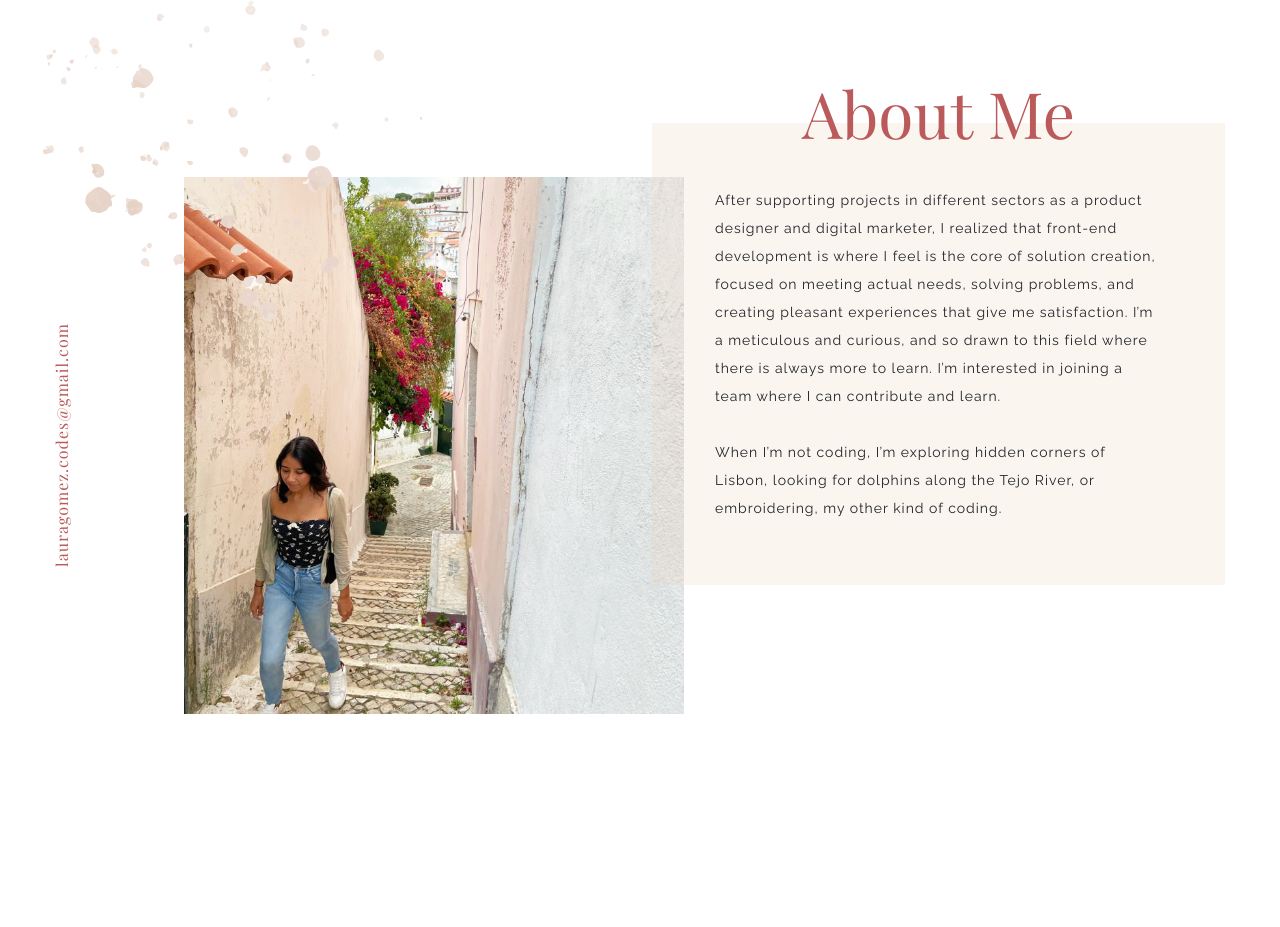
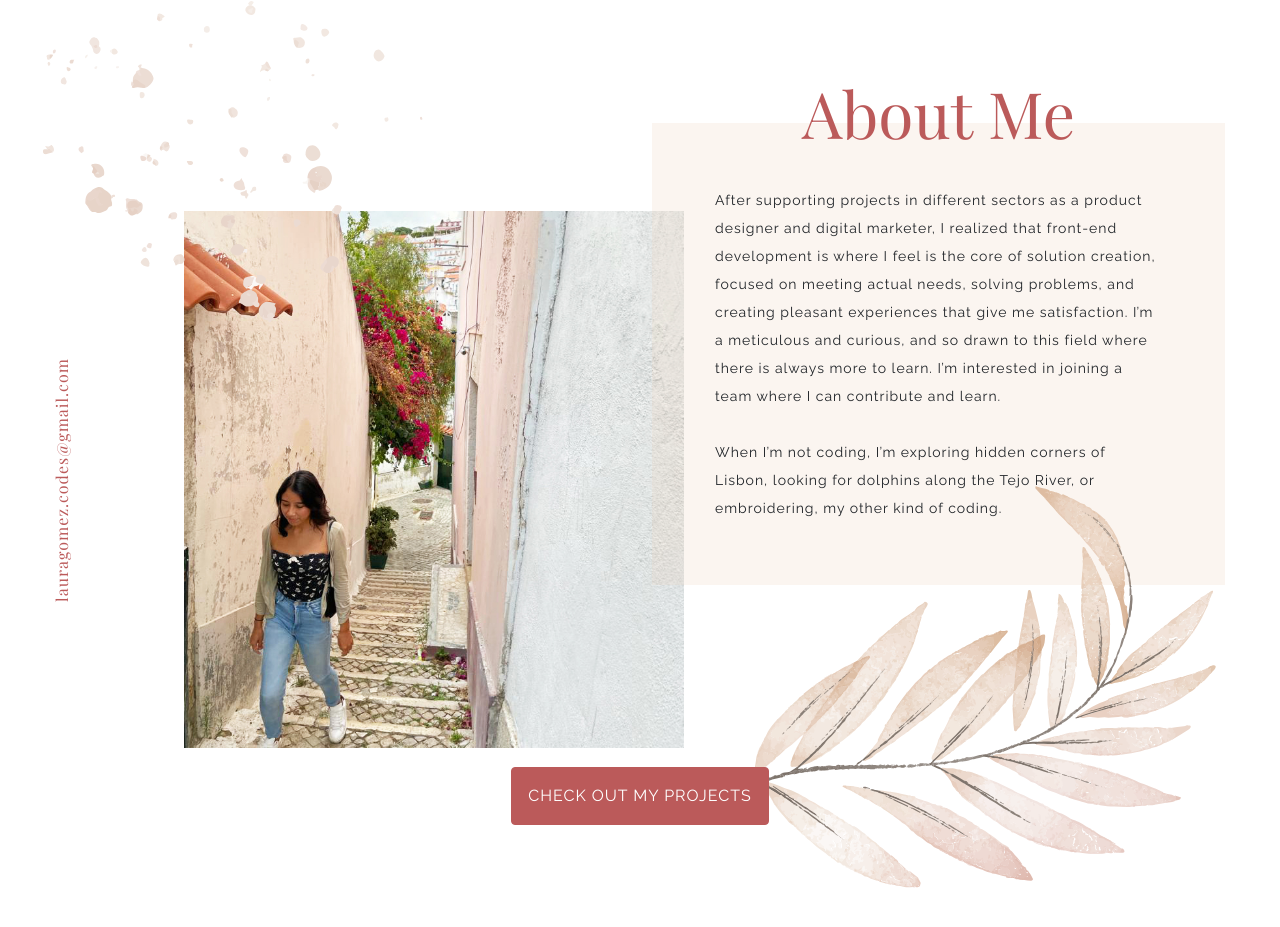
Before and after one commit to lauragomez04/react-portfolio, a React (Create React App) app: page / in a window 1280 px wide. Shown: the part 859-1786 px from the top of the page. Before the commit the page ends 1573 px from the top, so only its background shows below. Built offline with nearby package versions, Linux system fonts and the light colour scheme; a web font is replaced by a local one.

Commit message:
styled about me section

```diff
--- a/src/AboutMe.css
+++ b/src/AboutMe.css
@@ -30,7 +30,7 @@
 .email-link {
   position: relative;
   left: -115px;
-  top: 182px;
+  top: 64px;
 }
 
 .about-text {
@@ -47,3 +47,25 @@
   background-repeat: no-repeat;
   background-size: 380px;
 }
+
+.about-button {
+  background-color: var(--primary-color) !important;
+  border-color: var(--primary-color) !important;
+  color: white !important;
+  font-family: var(--paragraph-font);
+  font-size: 18px;
+  letter-spacing: 1px;
+  padding: 16px !important;
+  position: relative;
+  bottom: 140px;
+}
+
+.about-leaf {
+  margin-bottom: -98px;
+  max-width: 100%;
+  position: relative;
+  bottom: 116px;
+  left: 72px;
+  width: 492px;
+  z-index: -1;
+}
--- a/src/AboutMe.js
+++ b/src/AboutMe.js
@@ -11,7 +11,7 @@ export default function AboutMe() {
           </a>
           <img
             className="img-fluid about-img"
-            src="./images/Laura-in-Lisbon.jpg"
+            src="./images/about-me-img.jpg"
             alt="about me"
           />
         </div>
@@ -31,6 +31,14 @@ export default function AboutMe() {
             for dolphins along the Tejo River, or embroidering, my other kind of
             coding.
           </p>
+          <div className="about-leaf">
+            <img src="./images/about-me-leaf.svg" alt="about me leaf" />
+          </div>
+        </div>
+        <div className="text-center">
+          <a href="/" className="btn about-button">
+            CHECK OUT MY PROJECTS
+          </a>
         </div>
       </div>
     </section>
```
Also changed, not shown: public/images/about-me-img.jpg (renamed from public/images/Laura-in-Lisbon.jpg), public/images/about-me-leaf.svg (added).
